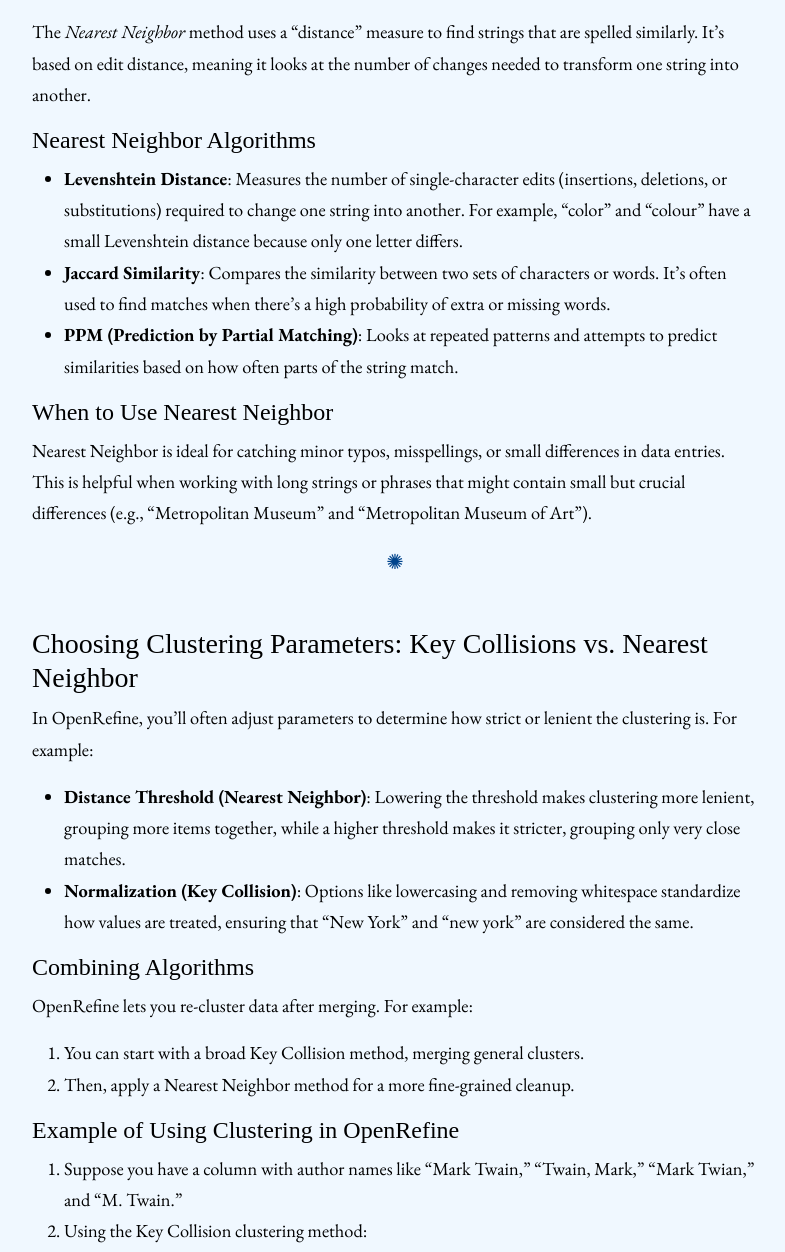
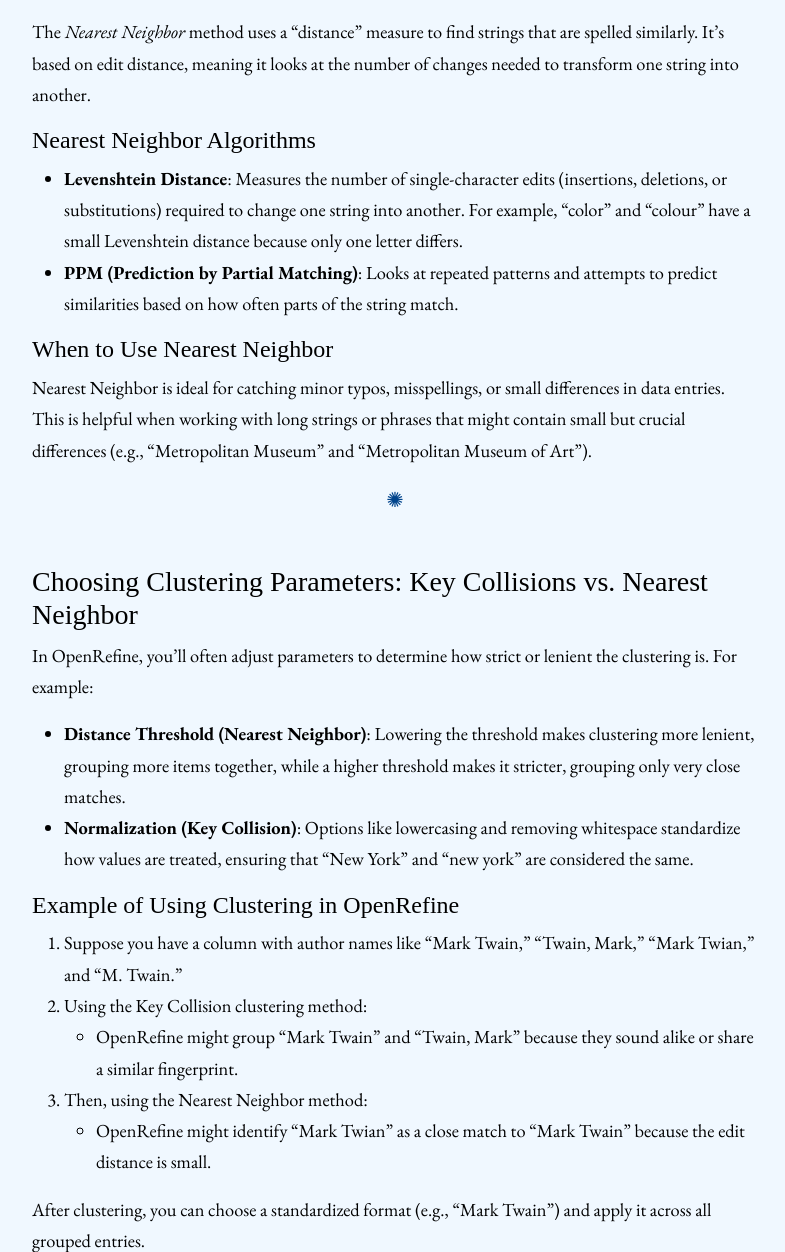
Before and after one commit to aweymo-ui/or_standardize, a Jekyll site: the page built from content/1_intro.md, in a window 1280 px wide and 1400 px high, scrolled down 1936 px, cut to the strip 0-1252 px from the top of the window. Shown: the whole strip, without its empty margins (245-1030 px from the left). Built offline with Jekyll 4.4.1, drawn with Linux system fonts in a browser that asks for light colours; some web fonts are replaced.

```diff
--- a/content/1_intro.md
+++ b/content/1_intro.md
@@ -68,7 +68,6 @@ The *Nearest Neighbor* method uses a "distance" measure to find strings that are
 #### Nearest Neighbor Algorithms
 
 - **Levenshtein Distance**: Measures the number of single-character edits (insertions, deletions, or substitutions) required to change one string into another. For example, "color" and "colour" have a small Levenshtein distance because only one letter differs.
-- **Jaccard Similarity**: Compares the similarity between two sets of characters or words. It’s often used to find matches when there’s a high probability of extra or missing words.
 - **PPM (Prediction by Partial Matching)**: Looks at repeated patterns and attempts to predict similarities based on how often parts of the string match.
 
 #### When to Use Nearest Neighbor
@@ -88,13 +87,6 @@ In OpenRefine, you’ll often adjust parameters to determine how strict or lenie
 - **Distance Threshold (Nearest Neighbor)**: Lowering the threshold makes clustering more lenient, grouping more items together, while a higher threshold makes it stricter, grouping only very close matches.
 - **Normalization (Key Collision)**: Options like lowercasing and removing whitespace standardize how values are treated, ensuring that "New York" and "new york" are considered the same.
 
-#### Combining Algorithms
-
-OpenRefine lets you re-cluster data after merging. For example:
-
-1. You can start with a broad Key Collision method, merging general clusters.
-2. Then, apply a Nearest Neighbor method for a more fine-grained cleanup.
-
 #### Example of Using Clustering in OpenRefine
 
 1. Suppose you have a column with author names like “Mark Twain,” “Twain, Mark,” “Mark Twian,” and “M. Twain.”
```
Also changed, not shown: content/6_subject.md (+0 -2 lines), index.md (+2 -2 lines), 4 other files.
